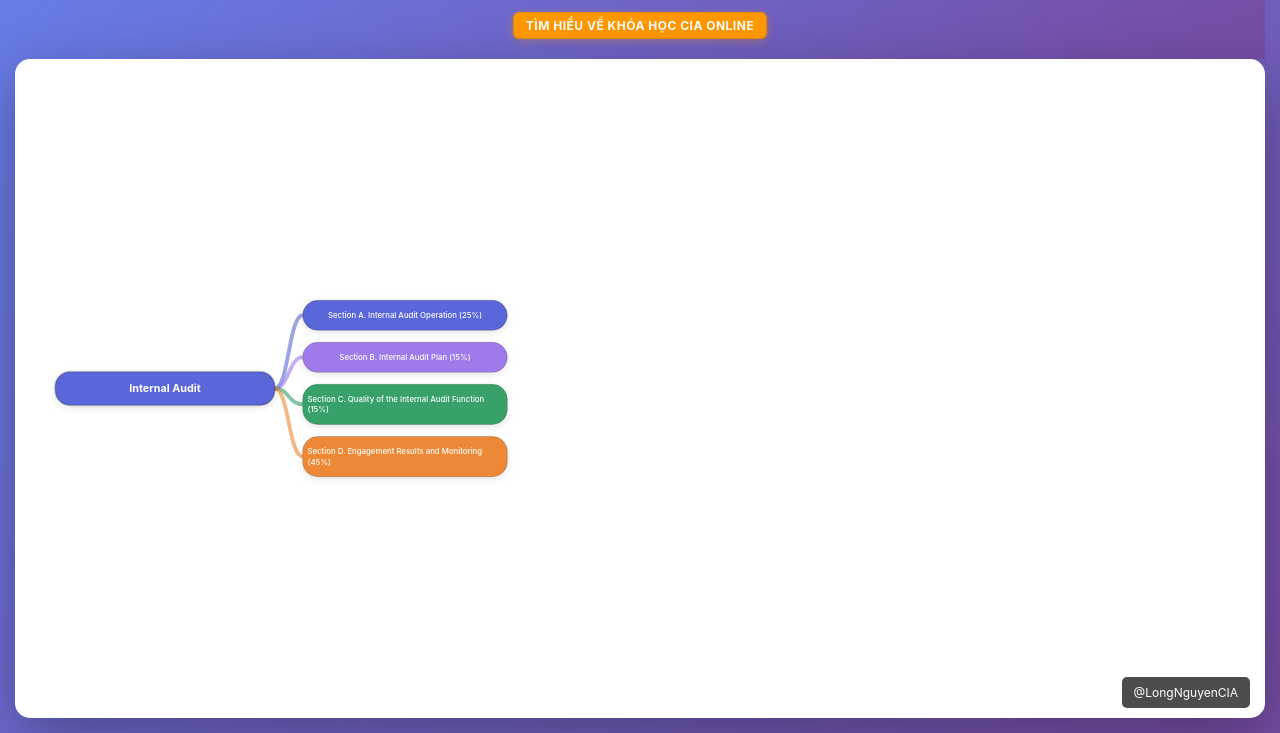
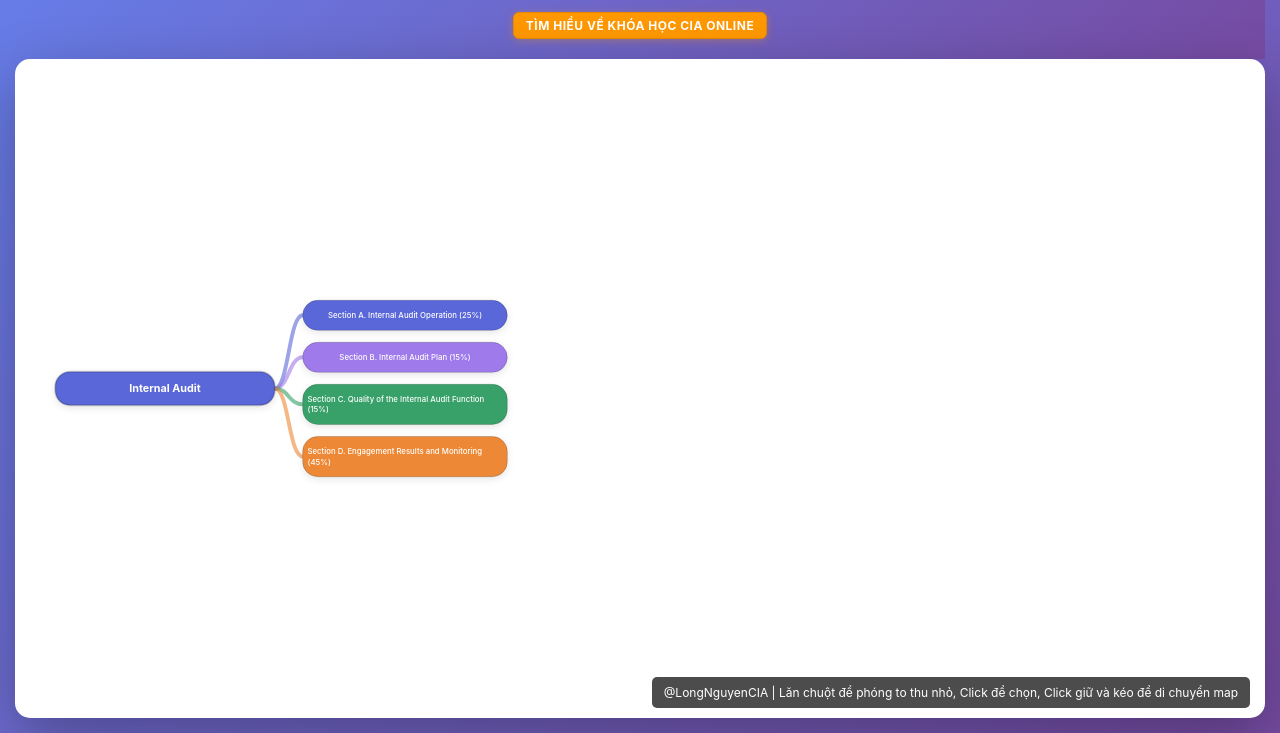
Before and after one commit to vulong317/vulong317.github.io, a plain HTML site: page Cia3MindMap.html in a window 1280 px wide. Shown: the part 67-800 px from the top of the page. Drawn offline with Linux system fonts and the light colour scheme.

Commit message:
Update Cia3MindMap.html

```diff
--- a/Cia3MindMap.html
+++ b/Cia3MindMap.html
@@ -164,7 +164,7 @@
 
     <div id="mindmap-container">
         <svg id="mindmap-svg"></svg>
-        <div class="info">@LongNguyenCIA</div>
+        <div class="info">@LongNguyenCIA | Lăn chuột để phóng to thu nhỏ, Click để chọn, Click giữ và kéo để di chuyển map</div>
     </div>
 
     <script>
```
